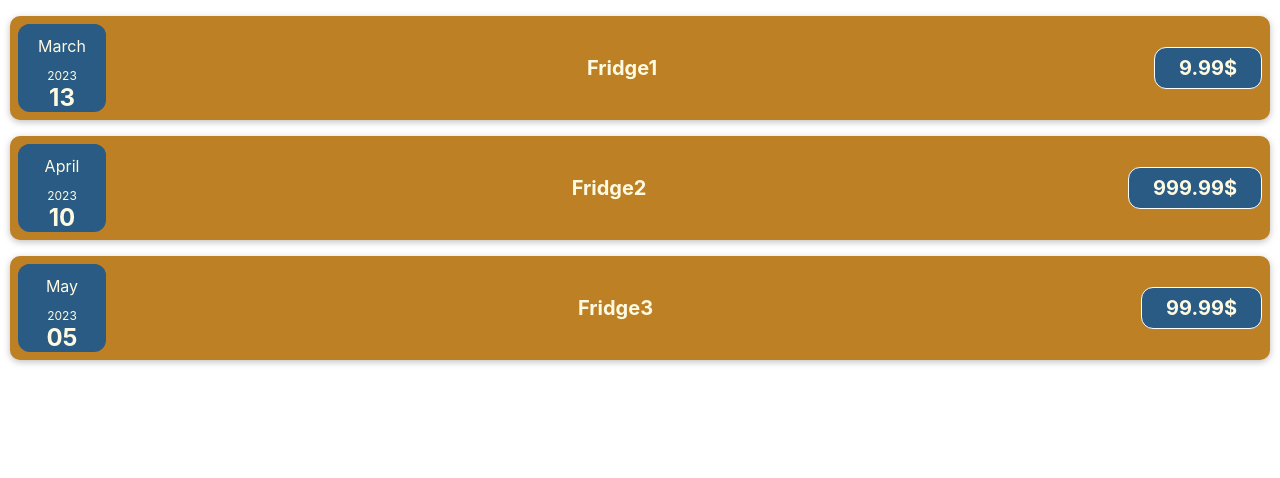
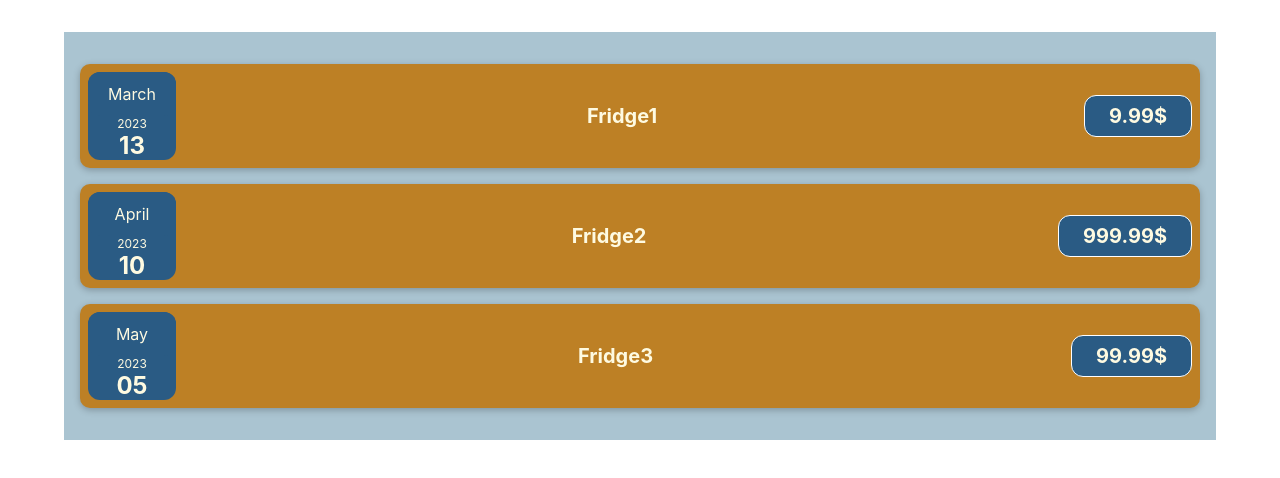
Before and after one commit to GitHubStanislav/react-cost-accounting, a React (Create React App) app: page / in a window 1280 px wide. Shown: the top 478 px of the page. Built offline with nearby package versions, Linux system fonts and the light colour scheme.

Commit message:
add styles

```diff
--- a/src/components/Costs.js
+++ b/src/components/Costs.js
@@ -1,8 +1,9 @@
 import CostItem from "./CostItem";
+import styles from "./Costs.module.css";
 
 function Costs({ costs }) {
   return (
-    <div>
+    <div className={styles.costs}>
       {costs.map((cost) => {
         return <CostItem key={cost.description} {...cost} />;
       })}
--- /dev/null
+++ b/src/components/Costs.module.css
@@ -0,0 +1,7 @@
+.costs {
+    padding: 1rem;
+    background-color: #aac4d1;
+    margin: 2rem auto;
+    width: 70rem;
+    max-width: 95%;
+}
```
